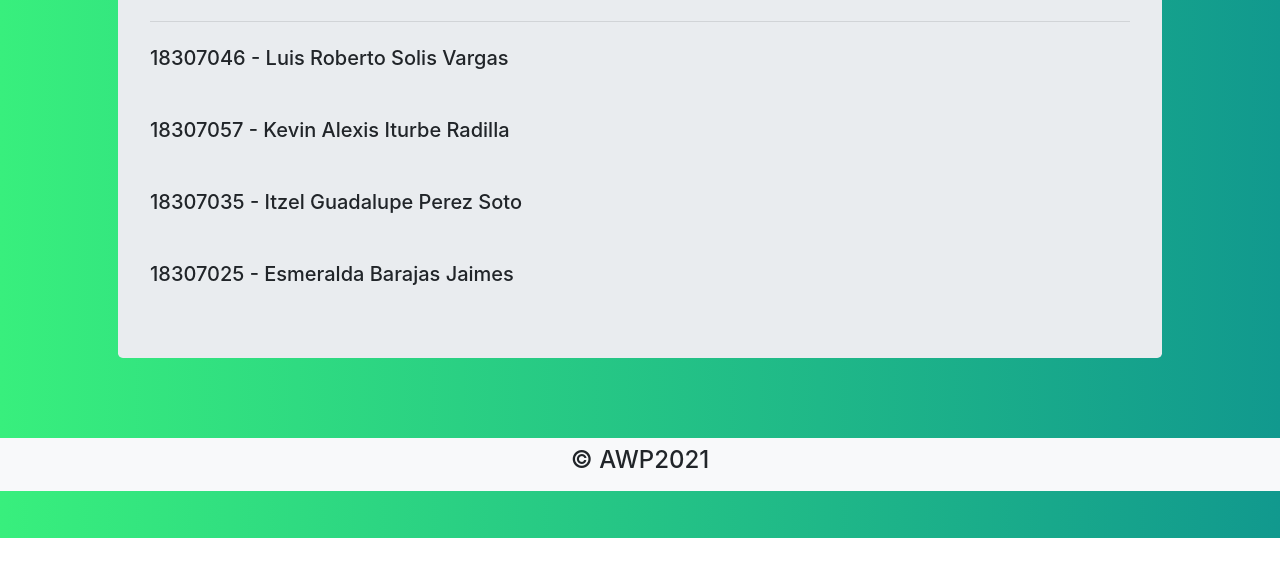
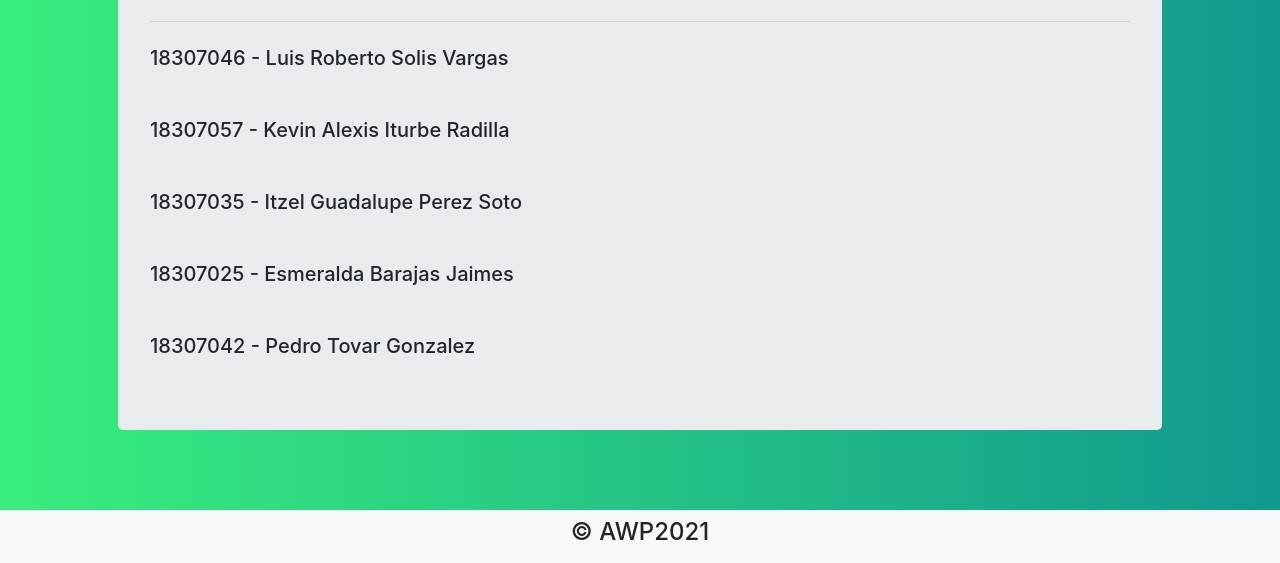
Before and after one commit to itzelgps/PWA-KiL-Desing, a plain HTML site: page nosotros.html in a window 1280 px wide. Shown: the part 262-825 px from the top of the page. Before the commit the page ends 800 px from the top, so only its background shows below. Drawn offline with nearby package versions, Linux system fonts and the light colour scheme.

Commit message:
Update nosotros.html

```diff
--- a/nosotros.html
+++ b/nosotros.html
@@ -77,6 +77,10 @@
                                <br>
 			    <br>
 			    18307025 - Esmeralda Barajas Jaimes
+			    <br>
+                               <br>
+			    <br>
+			    18307042 - Pedro Tovar Gonzalez
                     </h5>
                 </hr>
 
```
